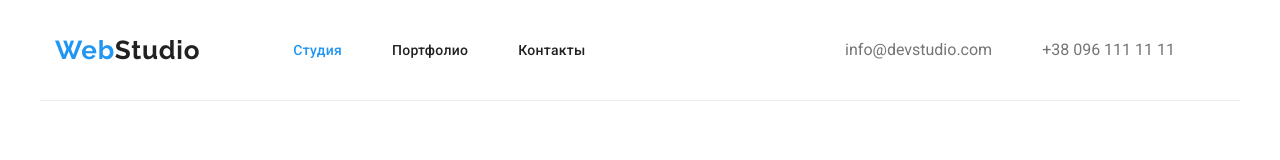
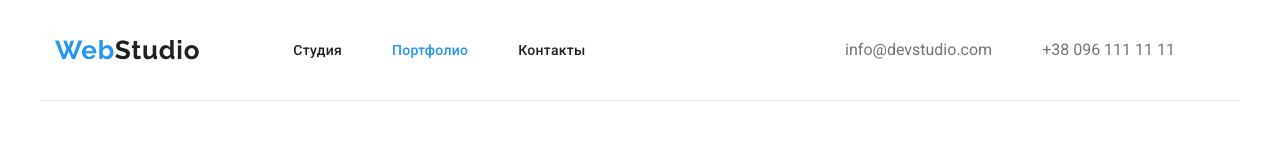
Before and after one commit to alexkrizhyk/goit-markup-hw-03, a plain HTML site: page porfolio.html in a window 1280 px wide. Shown: the top 160 px of the page. Drawn offline with nearby package versions, Linux system fonts and the light colour scheme.

Commit message:
ДЗ-3
обновил current

```diff
--- a/porfolio.html
+++ b/porfolio.html
@@ -16,10 +16,10 @@
                 <a lang="en" href="index.html" class="logo-up">Web<span class="logo-top">Studio</span></a>
                     <ul class="menu">
                         <li class="menu-item">
-                            <a href="index.html" class="menu-link current">Студия</a>
+                            <a href="index.html" class="menu-link">Студия</a>
                         </li>
                         <li class="menu-item">
-                            <a href="porfolio.html" class="menu-link">Портфолио</a>
+                            <a href="porfolio.html" class="menu-link current">Портфолио</a>
                         </li>
                         <li class="menu-item">
                             <a href="#" class="menu-link">Контакты</a>
```
